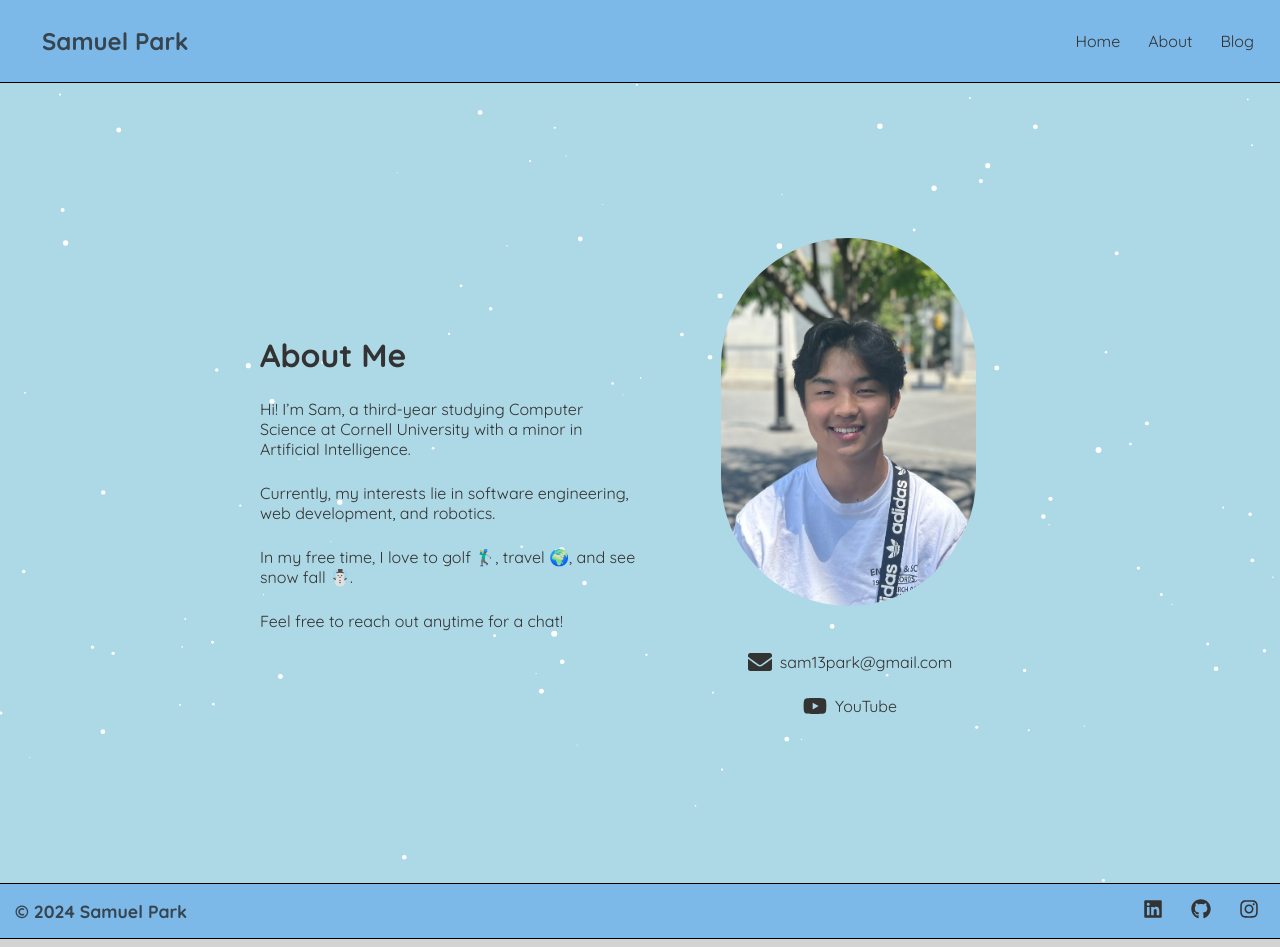
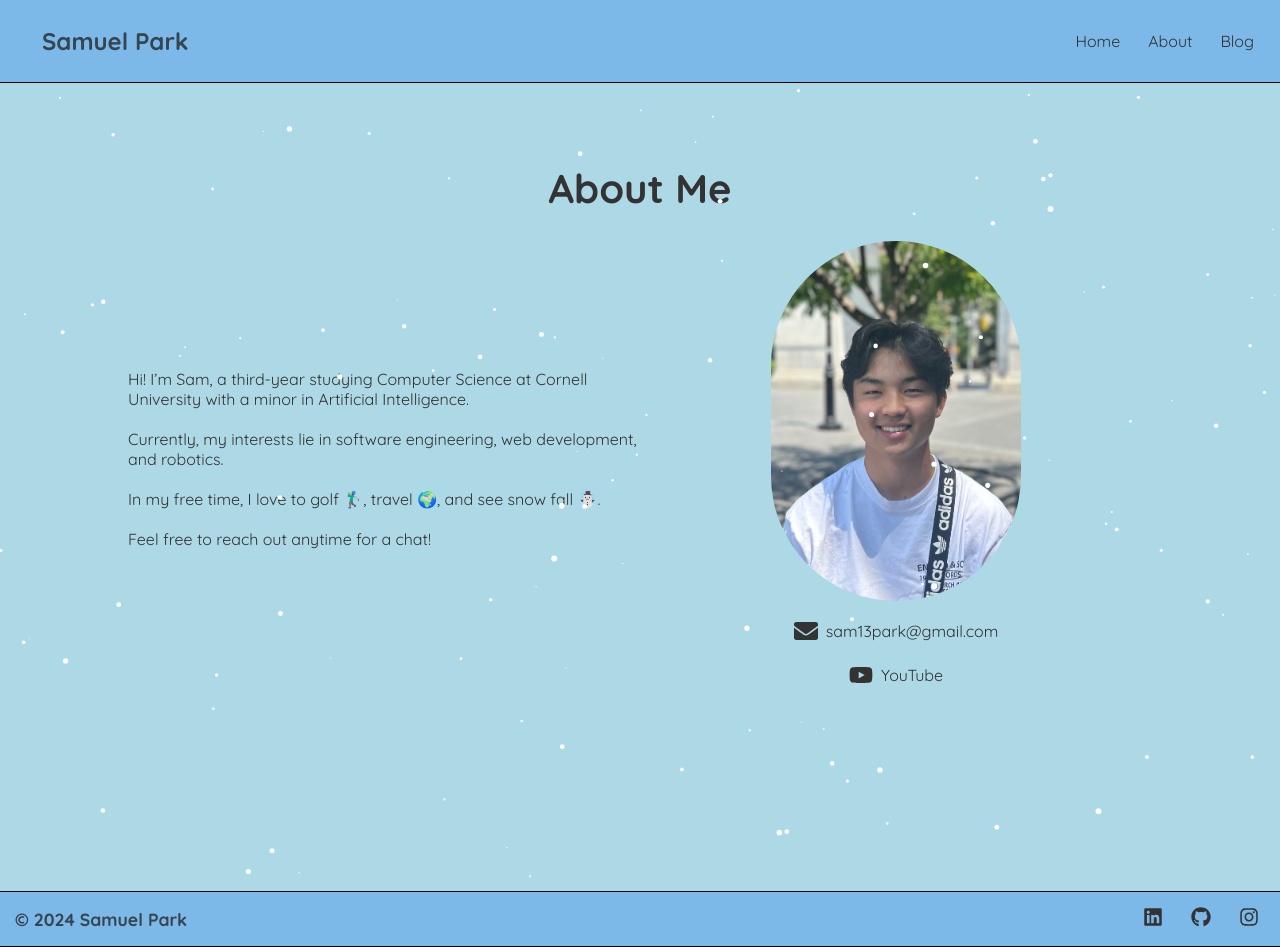
Before and after one commit to samparkk13/parksamuel.com, a React (Create React App) app: page /about in a window 1280 px wide. Built offline with nearby package versions, Linux system fonts and the light colour scheme.

Commit message:
scrollable About page

```diff
--- a/src/components/About/About.js
+++ b/src/components/About/About.js
@@ -8,70 +8,116 @@ import AboutLinks from './AboutLinks';
 
 const About = () => {
     return (
-        <Box
-            bg="lightblue"
-            width="100vw"
-            height="100vh"
-            display="flex"
-            justifyContent="center"
-            alignItems="center"
-            paddingTop="0px"
-            position="relative"
-            overflow="auto"
-        >
-            <FallingParticles />
+        <Box bg="lightblue" minW = "100vw" minH="100vh" overflowY="auto" p={4} d="flex" flexDirection="column" alignItems="center">
+            <Heading align="center" fontSize="2.5rem" mt="20mm">
+                About Me
+            </Heading>
+
             <Flex
-                maxWidth="800px"
-                padding="0 20px"
-                margin="0 auto"
-                flexDirection={{ base: 'column', md: 'row' }}
+                mt={8}
+                mx="10%"
+                flexDirection={{ base: "column", md: "row" }}
+                justifyContent={{ base: "center", md: "space-between" }}
                 alignItems="center"
-                zIndex={1}
+                textAlign={{ base: "center", md: "left" }}
             >
-                <Box flex={1} textAlign="left" zIndex={1} padding="20px">
-                    <Heading as="h1">About Me</Heading>
-                    <br/>
-                    <Text mt={4}>
+                <Box flex="1" textAlign={{ base: "center", md: "left" }}>
+                    <Text>
                         Hi! I’m Sam, a third-year studying Computer Science at Cornell University with a minor in Artificial Intelligence.
-                    </Text>
-                    <br/>
-                    <Text mt={4}>
+                        <br/><br/>
                         Currently, my interests lie in software engineering, web development, and robotics.
-                    </Text>
-                    <br/>
-                    <Text mt={4}>
+                        <br/><br/>
                         In my free time, I love to golf 🏌️‍♂️, travel 🌍, and see snow fall ☃️.
-                    </Text>
-                    <br/>
-                    <Text mt={4}>
+                        <br/><br/>
                         Feel free to reach out anytime for a chat!
                     </Text>
-                    <DisappearingText />
                 </Box>
-                <Flex
-                    flex={1}
-                    flexDirection="column"
-                    alignItems="center"
-                    paddingTop={{ base: '20px', md: '0' }}
-                    zIndex={1}
-                >
-                    <Box marginBottom="20px" marginLeft= "16%">
-                        <Image
-                            src={juneProfPicSmall}
-                            alt="About Me"
-                            w={{ base: "250px", sm: "50%" }}
-                            minWidth="80%"
-                            maxW="50%"
-                            height="auto"
-                            borderRadius="200"
-                        />
-                    </Box>
-                    <Box display="flex" flexDirection="column" alignItems="center" marginTop="10px">
-                        <AboutLinks />
-                    </Box>
-                </Flex>
+
+                <Box flex="1" textAlign="center" ml={{ base: 0, md: 8 }}>
+                    <Image
+                        src={juneProfPicSmall}
+                        alt="Profile Pic"
+                        mt="20px"
+                        w={{ base: "80%", md: "100%" }}
+                        maxWidth="250px"
+                        borderRadius="200px"
+                        mx="auto"
+                        mb={4}
+                    />
+                    <AboutLinks />
+                </Box>
             </Flex>
+
+            <FallingParticles />
+            <DisappearingText />
         </Box>
+
+    // return (
+    //     <Box
+    //         bg="lightblue"
+    //         width="100vw"
+    //         height="100vh"
+    //         display="flex"
+    //         justifyContent="center"
+    //         alignItems="center"
+    //         paddingTop="0px"
+    //         position="relative"
+    //         overflow="auto"
+    //     >
+    //         <FallingParticles />
+    //         <Flex
+    //             maxWidth="800px"
+    //             padding="0 20px"
+    //             margin="0 auto"
+    //             flexDirection={{ base: 'column', md: 'row' }}
+    //             alignItems="center"
+    //             zIndex={1}
+
+    //         >
+    //             <Box flex={1} textAlign="left" zIndex={1} padding="20px">
+    //                 <Heading as="h1">About Me</Heading>
+    //                 <br/>
+    //                 <Text mt={4}>
+    //                     Hi! I’m Sam, a third-year studying Computer Science at Cornell University with a minor in Artificial Intelligence.
+    //                 </Text>
+    //                 <br/>
+    //                 <Text mt={4}>
+    //                     Currently, my interests lie in software engineering, web development, and robotics.
+    //                 </Text>
+    //                 <br/>
+    //                 <Text mt={4}>
+    //                     In my free time, I love to golf 🏌️‍♂️, travel 🌍, and see snow fall ☃️.
+    //                 </Text>
+    //                 <br/>
+    //                 <Text mt={4}>
+    //                     Feel free to reach out anytime for a chat!
+    //                 </Text>
+    //                 <DisappearingText />
+    //             </Box>
+    //             <Flex
+    //                 flex={1}
+    //                 flexDirection="column"
+    //                 alignItems="center"
+    //                 paddingTop={{ base: '20px', md: '0' }}
+    //                 zIndex={1}
+    //             >
+    //                 <Box marginBottom="20px" marginLeft= "16%">
+    //                     <Image
+    //                         src={juneProfPicSmall}
+    //                         alt="About Me"
+    //                         w={{ base: "250px", sm: "50%" }}
+    //                         minWidth="80%"
+    //                         maxW="50%"
+    //                         height="auto"
+    //                         borderRadius="200"
+    //                     />
+    //                 </Box>
+    //                 <Box display="flex" flexDirection="column" alignItems="center" marginTop="10px">
+    //                     <AboutLinks />
+    //                 </Box>
+    //             </Flex>
+    //         </Flex>
+    //     </Box>
     );
 };
 
--- a/src/components/About/AboutLinks.js
+++ b/src/components/About/AboutLinks.js
@@ -4,7 +4,7 @@ import { FaEnvelope, FaYoutube } from 'react-icons/fa';
 const AboutLinks = () => {
     return (
         <div style={{ display: 'flex', justifyContent: 'center', alignItems: 'center', flexDirection: 'column' }}>
-            <a href="mailto:sp994@cornell.com" style={{ margin: '10px 0', textDecoration: 'none', color: '#333', display: 'flex', flexDirection: 'row', alignItems: 'center' }}>
+            <a href="mailto:sp994@cornell.com" style={{ margin: '10px 0', textDecoration: 'none', color: '#333', display: 'flex', flexDirection: 'row', alignItems: 'center'}}>
                 <FaEnvelope size={24} style={{ cursor: 'pointer' }} />
                 <span style={{ marginLeft: '8px' }}>sam13park@gmail.com</span>
             </a>
--- a/src/components/About/DisappearText.js
+++ b/src/components/About/DisappearText.js
@@ -21,7 +21,7 @@ function DisappearingText() {
 const styles = {
   container: {
     position: 'absolute',
-    top: 10,
+    top: 100,
     left: '50%',
     transform: 'translateX(-50%)',
     width: '100%',
--- a/src/components/About/Snow/util.ts
+++ b/src/components/About/Snow/util.ts
@@ -24,7 +24,7 @@ export function convertToRadians(degrees: number) {
 
 export const DEFAULT_CONFIG = {
   style: {
-    top: 0,
+    top: 80,
     left: 0,
     width: "100%",
     height: "100%",
@@ -37,7 +37,7 @@ export const DEFAULT_CONFIG = {
   numParticles: 120,
   sizeRange: { min: 1, max: 6 },
   xSpeedRange: { min: -2.5, max: 2.5 },
-  ySpeedRange: { min: 1.5, max: 3 },
+  ySpeedRange: { min: 1.5, max: 7.5 },
   rotationRange: { min: 0, max: 0 },
 } as const;
 
```
